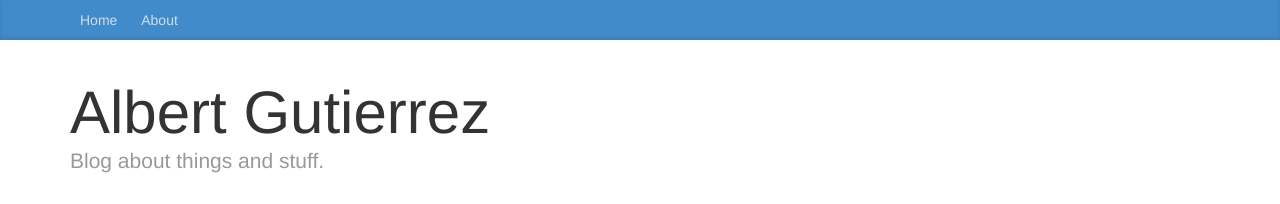
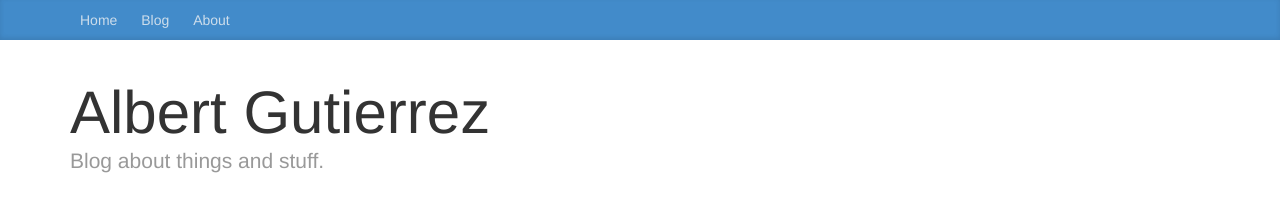
Before and after one commit to albertgcsula/albertgcsula.github.io, a Jekyll site: the page built from index.html, in a window 1280 px wide. Shown: the top 204 px of the page. Built offline with Jekyll 4.4.1, drawn with Linux system fonts in a browser that asks for light colours; nearby versions of some CDN libraries.

Commit message:
Include homepage in nav.

```diff
--- a/_includes/header.html
+++ b/_includes/header.html
@@ -1,7 +1,8 @@
 <header class="blog-masthead navbar-fixed-top">
     <div class="container">
     	<nav class="blog-nav">
-        	<a class="blog-nav-item" href="/">Home</a>
+    		<a class="blog-nav-item" href="http://www.albertgu.com/">Home</a>
+        	<a class="blog-nav-item" href="/">Blog</a>
         	<a class="blog-nav-item" href="/about/">About</a>
         </nav>
      </div>
```
